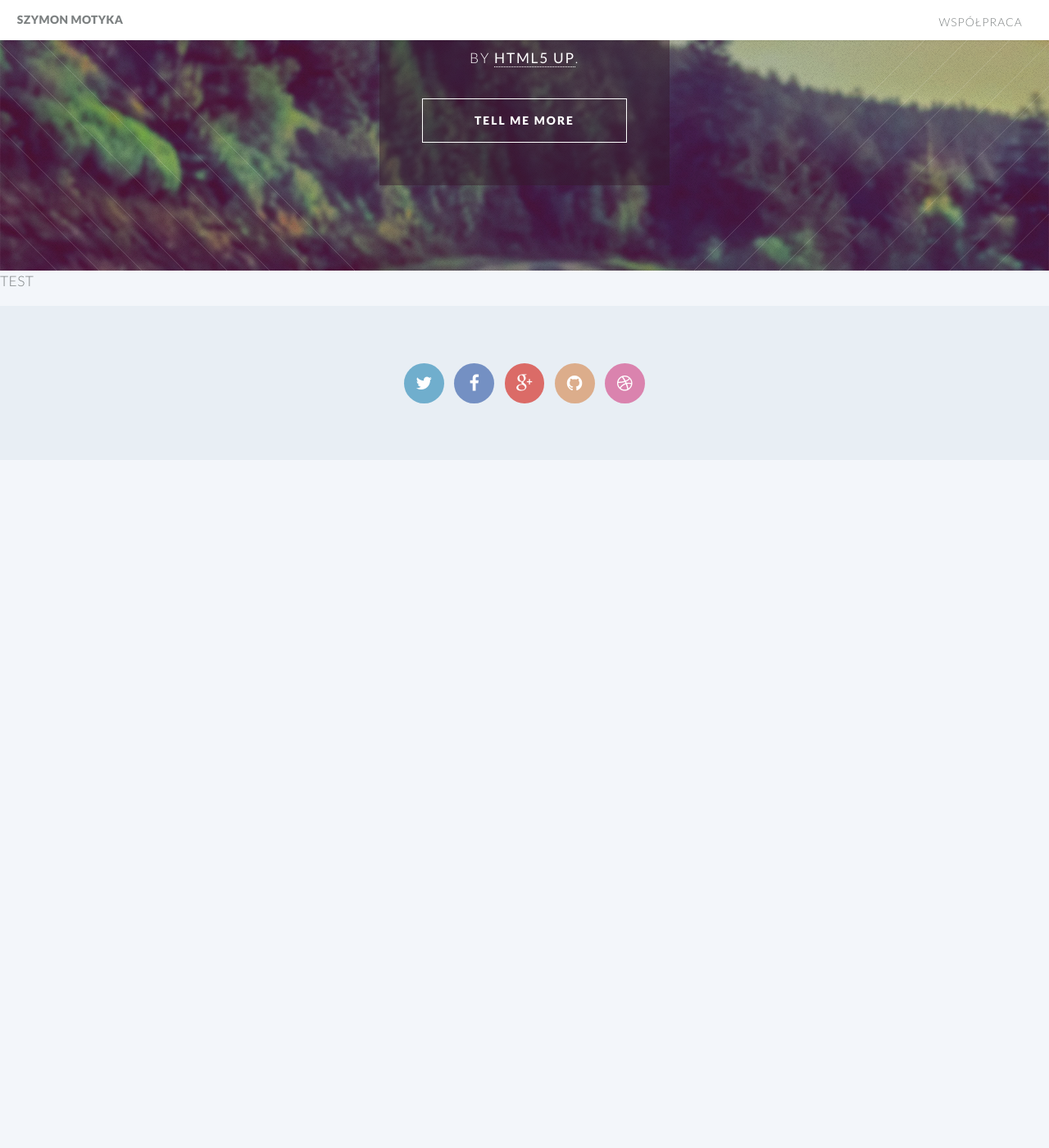
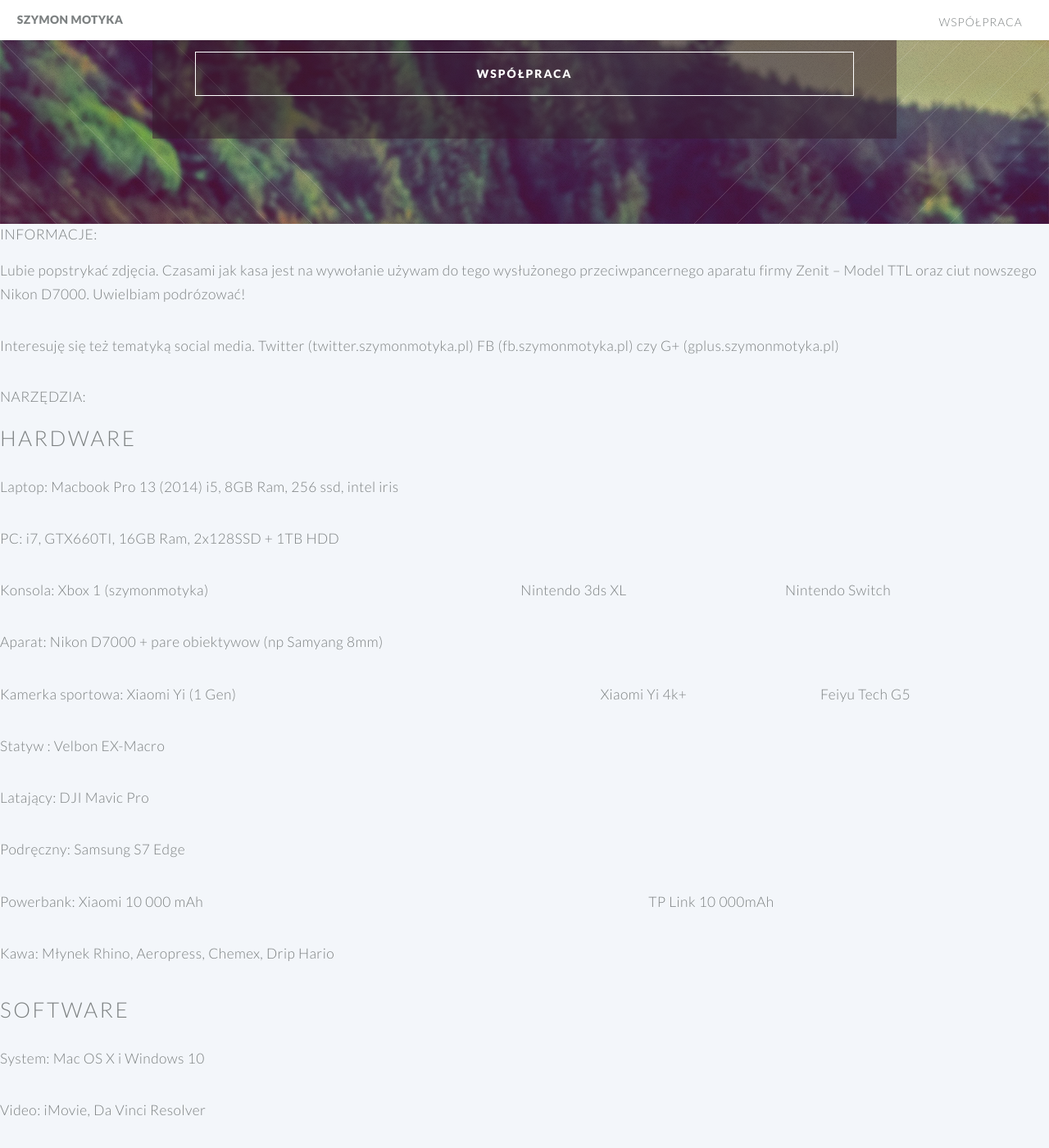
Before and after one commit to aluspl/aluspl.github.io, a Jekyll site: the page built from contact.md, in a window 1280 px wide and 1400 px high, scrolled down 270 px. Shown: the whole window at 82% size. Built offline with Jekyll 4.4.1, drawn with Linux system fonts in a browser that asks for light colours; our own code applies the rules of GitHub Pages for plain Markdown files; before the commit the page ends 900 px from its top, so only the background shows below that; some of the changed text lies outside the part shown.

Commit message:
About me i Baner

```diff
--- a/_includes/banner.html
+++ b/_includes/banner.html
@@ -10,16 +10,15 @@
     <div class="inner">
 
         <header>
-            <h2>TWENTY</h2>
+            <h2>SZYMON MOTYKA</h2>
         </header>
-        <p>This is <strong>Twenty</strong>, a free
-        <br />
-        responsive template
-        <br />
-        by <a href="http://html5up.net">HTML5 UP</a>.</p>
+        Zapraszam na strony:
+        <a href="http://szymonmotyka">Szymon Motyka</a>.</p>
+        <a href="http://lifelike.pl">LifeLike</a>.</p>
+
         <footer>
             <ul class="buttons vertical">
-                <li><a href="#main" class="button fit scrolly">Tell Me More</a></li>
+                <li><a href="#main" class="button fit scrolly">WSPÓŁPRACA</a></li>
             </ul>
         </footer>
 
--- a/_layouts/post.html
+++ b/_layouts/post.html
@@ -5,7 +5,7 @@
     <article id="main">
   <header class="special container">
     <h2 class="post-title">{{ page.title }}</h2>
-    <p class="post-meta">{{ page.date | date: "%b %-d, %Y" }}{% if page.author %} • {{ page.author }}{% endif %}{% if page.meta %} • {{ page.meta }}{% endif %}</p>
+    <p class="post-meta">{{ page.date | date: "%b %-d, %Y" }}{% if page.meta %} • {{ page.meta }}{% endif %}</p>
   </header>
 
   <section class="style4 wrapper container">
@@ -14,8 +14,8 @@
 
     <footer>
         {% if page.previous %}
-        <a href="{{ page.previous.url }}" class="post-prev">&larr; Previous post</a> {% endif %}
+        <a href="{{ page.previous.url }}" class="post-prev">&larr; Poprzedni post</a> {% endif %}
         {% if page.next %}
-        <a href="{{ page.next.url }}" class="post-next">Next post &rarr;</a> {% endif %}
+        <a href="{{ page.next.url }}" class="post-next">Następny post &rarr;</a> {% endif %}
     </footer>
 </article>
--- a/contact.md
+++ b/contact.md
@@ -1,4 +1,44 @@
 ---
 layout: landing-page
 ---
-# Test
+# Informacje:
+Lubie popstrykać zdjęcia. Czasami jak kasa jest na wywołanie używam do tego wysłużonego przeciwpancernego aparatu firmy Zenit – Model TTL oraz ciut nowszego  Nikon D7000.
+Uwielbiam podrózować!
+
+Interesuję się też tematyką social media.
+Twitter (twitter.szymonmotyka.pl) FB (fb.szymonmotyka.pl) czy G+ (gplus.szymonmotyka.pl)
+
+# Narzędzia:
+## Hardware
+
+Laptop: Macbook Pro 13 (2014) i5, 8GB Ram, 256 ssd, intel iris
+
+PC: i7, GTX660TI, 16GB Ram, 2x128SSD + 1TB HDD
+
+Konsola: Xbox 1 (szymonmotyka)| Nintendo 3ds XL | Nintendo Switch
+
+Aparat: Nikon D7000 + pare obiektywow (np Samyang 8mm)
+
+Kamerka sportowa: Xiaomi Yi (1 Gen) | Xiaomi Yi 4k+ | Feiyu Tech G5
+
+Statyw : Velbon EX-Macro
+
+Latający: DJI Mavic Pro
+
+Podręczny: Samsung S7 Edge
+
+Powerbank: Xiaomi 10 000 mAh | TP Link 10 000mAh
+
+Kawa: Młynek Rhino, Aeropress, Chemex, Drip Hario
+
+## Software
+
+System: Mac OS X i Windows 10
+
+Video: iMovie, Da Vinci Resolver
+
+Zdjecia: iPhotos, Lightroom
+
+IDE: InteliJ Idea (Java) Rider (C#),  Visual Studio 2016, Visual Studio Code
+
+Gry: Unity3d
```
